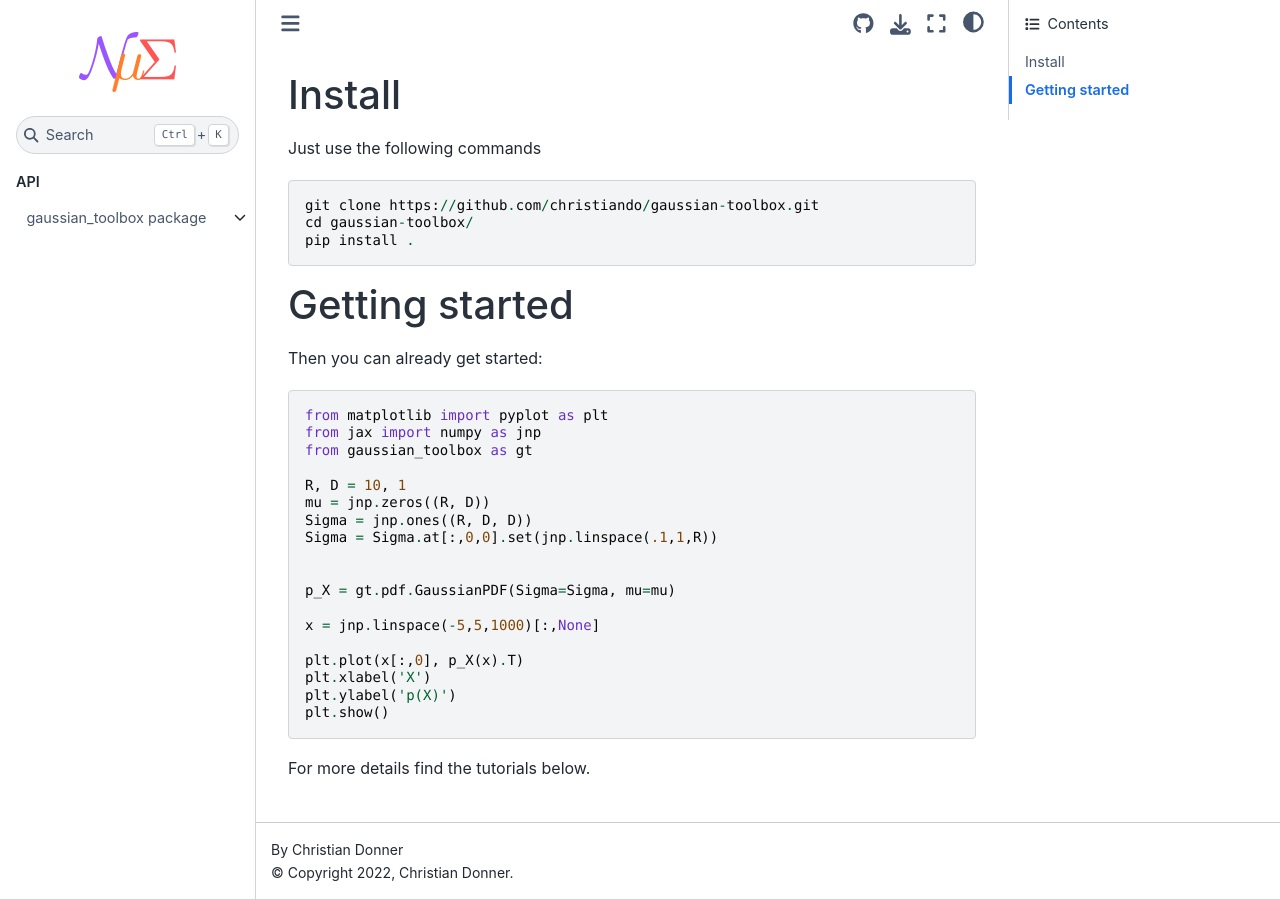
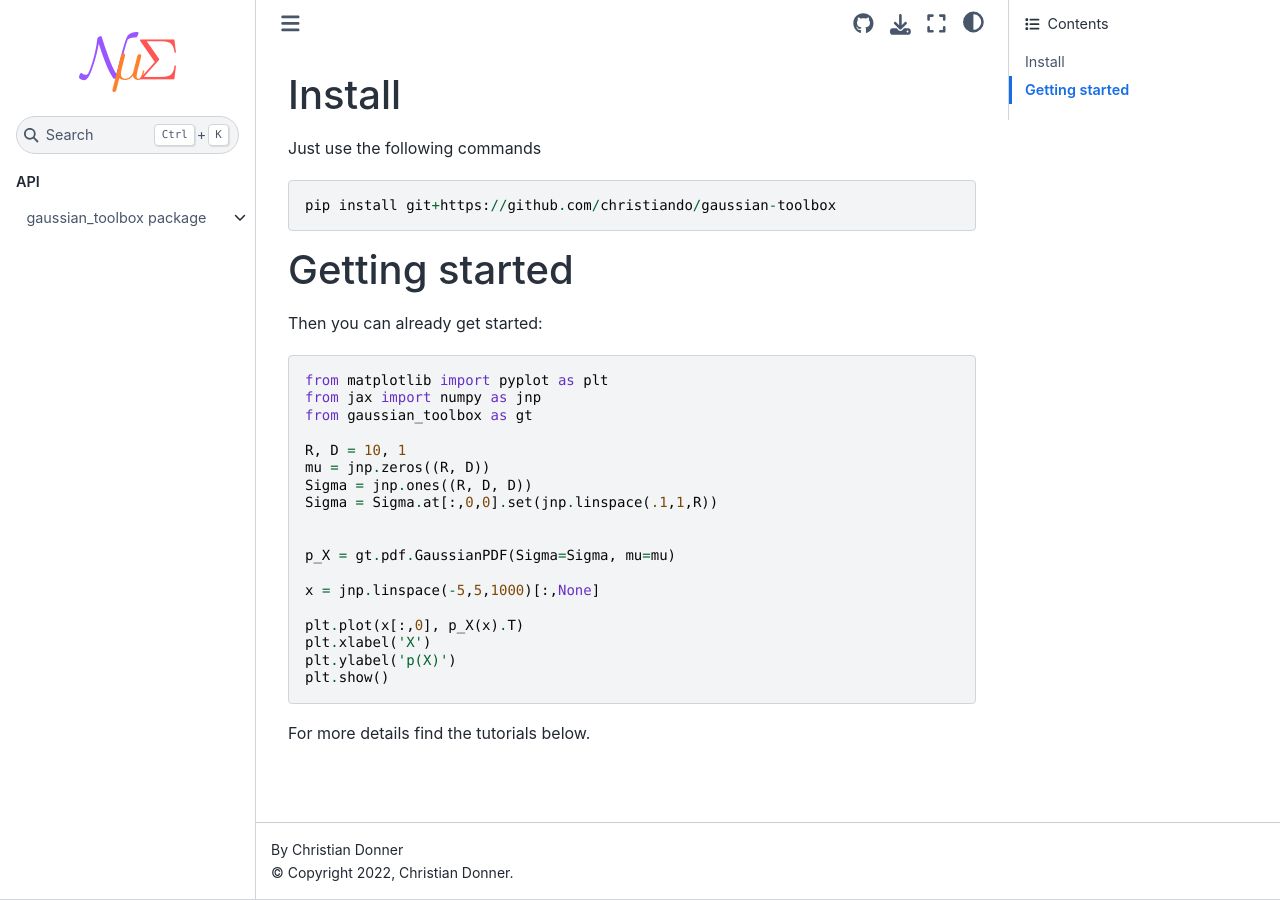
Before and after one commit to christiando/gaussian-toolbox, a Sphinx documentation site: the page built from docs/source/README.md, in a window 1280 px wide. Built offline with Sphinx 7.4.7 and the Sphinx Book theme 1.1.4, drawn with Linux system fonts in a browser that asks for light colours; pages that are not in the unit, such as notebooks, are missing from menus.

````diff
--- a/docs/source/README.md
+++ b/docs/source/README.md
@@ -3,9 +3,7 @@
 Just use the following commands
 
 ```
-git clone https://github.com/christiando/gaussian-toolbox.git
-cd gaussian-toolbox/
-pip install .
+pip install git+https://github.com/christiando/gaussian-toolbox
 ```
 
 # Getting started
````
Also changed, not shown: README.md (+1 -3 lines).
